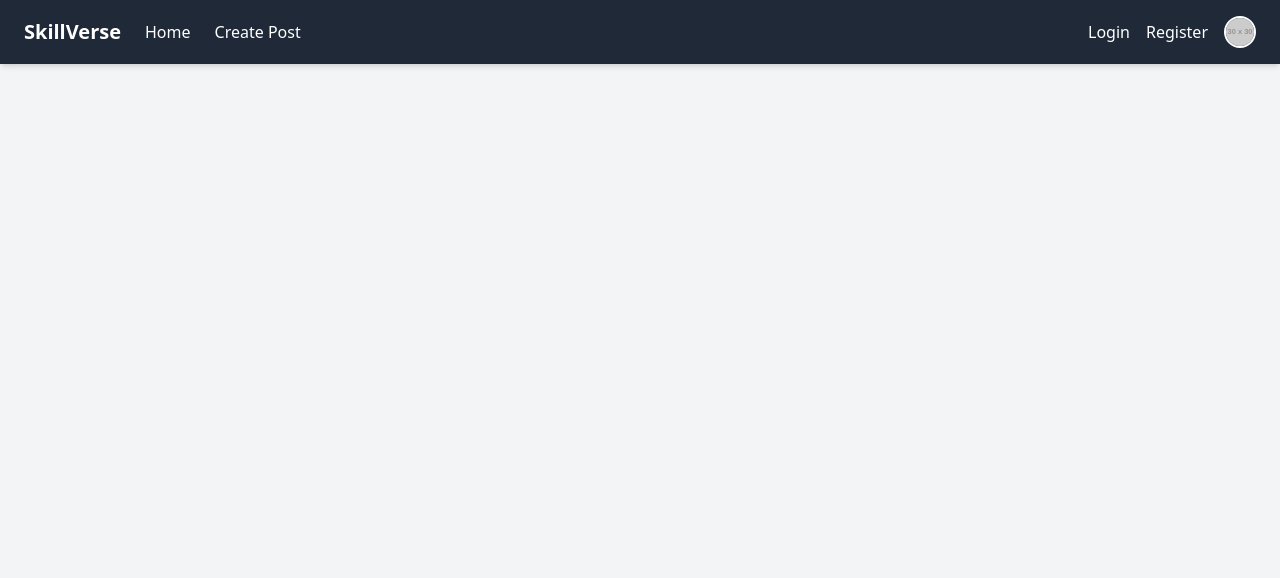
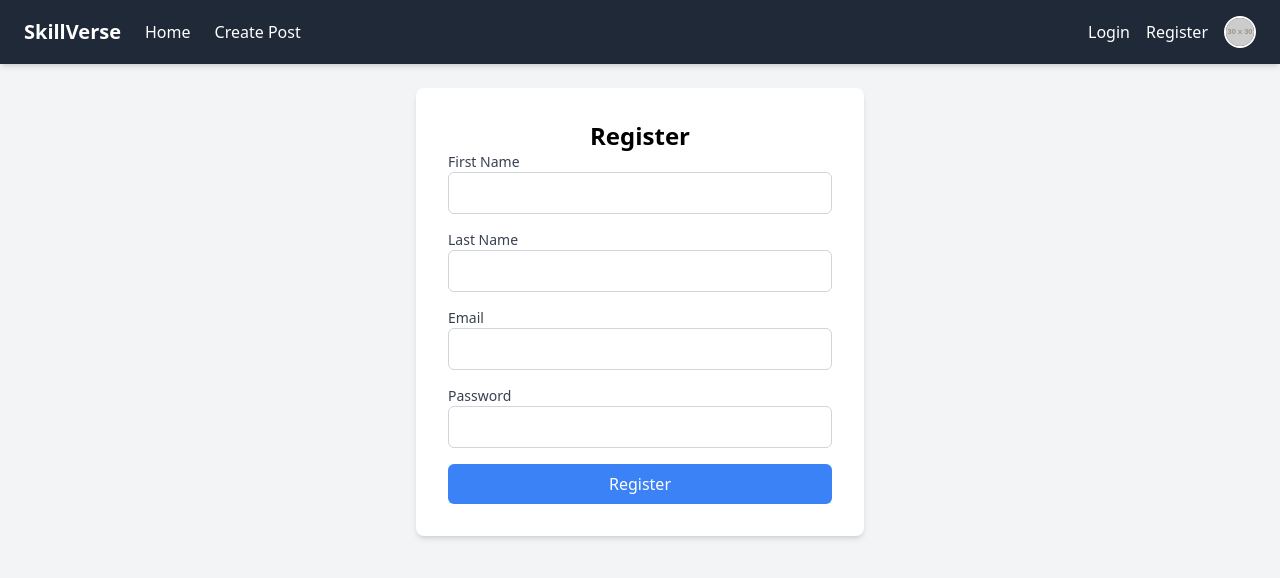
Before and after one commit to Vimasha1/skillVerse, a React (Create React App) app in the folder skillverse-frontend/: page /user-profiles/register in a window 1280 px wide. Shown: the top 578 px of the page. Built offline with nearby package versions, Linux system fonts and the light colour scheme.

Commit message:
user profile frontend incomplete

```diff
--- a/skillverse-frontend/package.json
+++ b/skillverse-frontend/package.json
@@ -7,6 +7,7 @@
     "@testing-library/jest-dom": "^6.6.3",
     "@testing-library/react": "^16.3.0",
     "@testing-library/user-event": "^13.5.0",
+    "axios": "^1.9.0",
     "react": "^19.1.0",
     "react-dom": "^19.1.0",
     "react-router-dom": "^7.5.3",
--- a/skillverse-frontend/src/App.js
+++ b/skillverse-frontend/src/App.js
@@ -1,8 +1,13 @@
-import React from 'react';
+                                                            import React from 'react';
 import { BrowserRouter as Router, Routes, Route } from 'react-router-dom';
 import Navbar from './components/Navbar';
 import HomePage from './components/HomePage';
 import CreatePostForm from './components/CreatePostForm';
+
+import UserRegisterForm from './components/UserRegisterForm'; // Import User Register form
+//import UserProfileList from './components/UserProfileList'; // Import User Profile List
+//import UserProfileUpdate from './components/UserProfileUpdate'; // Import User Profile Update form
+
 import './App.css';
 
 function App() {
@@ -14,6 +19,10 @@ function App() {
           <Routes>
             <Route path="/" element={<HomePage />} />
             <Route path="/create" element={<CreatePostForm />} />
+
+            {/*<Route path="/user-profiles" element={<UserProfileList />} />  User Profile List */}
+            <Route path="/user-profiles/register" element={<UserRegisterForm />} /> {/* User Profile Register */}
+            {/*<Route path="/user-profiles/update/:id" element={<UserProfileUpdate />} />  User Profile Update */}
           </Routes>
         </div>
       </div>
--- a/skillverse-frontend/src/components/Navbar.jsx
+++ b/skillverse-frontend/src/components/Navbar.jsx
@@ -12,7 +12,7 @@ const Navbar = () => {
 
       <div className="flex items-center space-x-4">
         <Link to="/login" className="hover:text-blue-300">Login</Link>
-        <Link to="/register" className="hover:text-blue-300">Register</Link>
+        <Link to="/user-profiles/register" className="hover:text-blue-300">Register</Link>
         <img
           src="https://via.placeholder.com/30"
           alt="Profile"
--- /dev/null
+++ b/skillverse-frontend/src/components/UserRegisterForm.jsx
@@ -0,0 +1,86 @@
+import { useState } from "react";
+import { useNavigate } from 'react-router-dom';
+import axios from "axios";
+
+const UserRegisterForm = () => {
+  const navigate = useNavigate();  // useNavigate for programmatic navigation
+  const [firstName, setFirstName] = useState("");
+  const [lastName, setLastName] = useState("");
+  const [email, setEmail] = useState("");
+  const [password, setPassword] = useState("");
+
+  const handleSubmit = async (e) => {
+    e.preventDefault();
+
+    const userData = {
+      firstName,
+      lastName,
+      email,
+      password
+    };
+
+    try {
+      const response = await axios.post("http://localhost:8081/api/user-profiles", userData);
+      // Redirect the user after successful registration
+      navigate("/user-profile");  // useNavigate replaces useHistory
+    } catch (error) {
+      console.error("There was an error creating the user profile!", error);
+    }
+  };
+
+  return (
+    <div className="max-w-md mx-auto bg-white p-8 rounded-lg shadow-md">
+      <h2 className="text-2xl font-semibold text-center">Register</h2>
+      <form onSubmit={handleSubmit}>
+        <div className="mb-4">
+          <label htmlFor="firstName" className="block text-sm font-medium text-gray-700">First Name</label>
+          <input
+            type="text"
+            id="firstName"
+            className="w-full p-2 border border-gray-300 rounded-md"
+            value={firstName}
+            onChange={(e) => setFirstName(e.target.value)}
+          />
+        </div>
+        <div className="mb-4">
+          <label htmlFor="lastName" className="block text-sm font-medium text-gray-700">Last Name</label>
+          <input
+            type="text"
+            id="lastName"
+            className="w-full p-2 border border-gray-300 rounded-md"
+            value={lastName}
+            onChange={(e) => setLastName(e.target.value)}
+          />
+        </div>
+        <div className="mb-4">
+          <label htmlFor="email" className="block text-sm font-medium text-gray-700">Email</label>
+          <input
+            type="email"
+            id="email"
+            className="w-full p-2 border border-gray-300 rounded-md"
+            value={email}
+            onChange={(e) => setEmail(e.target.value)}
+          />
+        </div>
+        <div className="mb-4">
+          <label htmlFor="password" className="block text-sm font-medium text-gray-700">Password</label>
+          <input
+            type="password"
+            id="password"
+            className="w-full p-2 border border-gray-300 rounded-md"
+            value={password}
+            onChange={(e) => setPassword(e.target.value)}
+          />
+        </div>
+        <button
+          type="submit"
+          className="w-full py-2 bg-blue-500 text-white rounded-md hover:bg-blue-600"
+        >
+          Register
+        </button>
+      </form>
+    </div>
+  );
+};
+
+export default UserRegisterForm;
```
Also changed, not shown: 1 other file (tests, documents, lock files or other folders).
